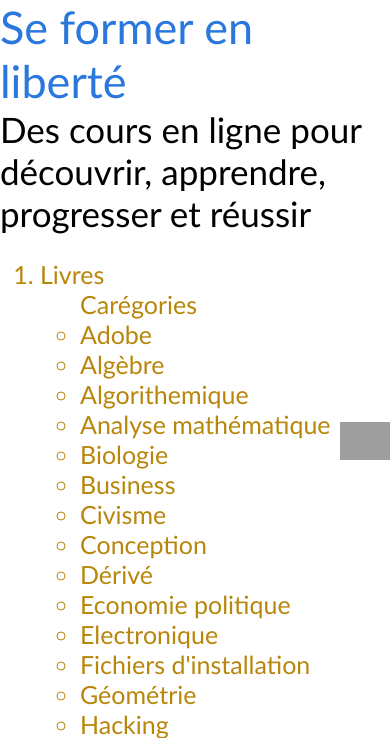
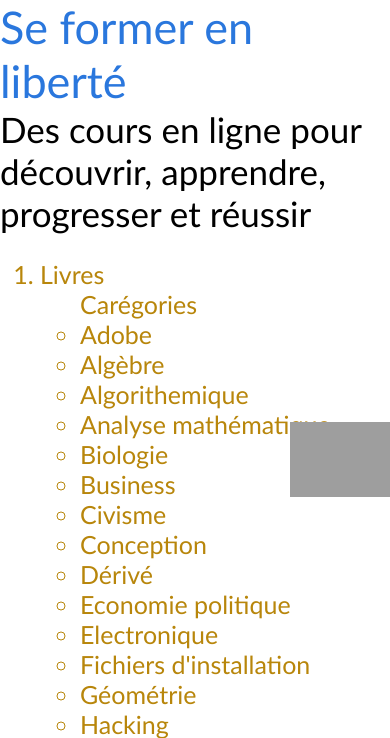
Before and after one commit to Benjamin-masini/IBMprod, a PHP site: page /Cours.html in a window 390 px wide. Shown: the top 738 px of the page. Run offline with PHP 8.4, Linux system fonts and the light colour scheme; grey boxes are pictures that could not be loaded.

Commit message:
Update Cours.Css

```diff
--- a/Cours.Css
+++ b/Cours.Css
@@ -57,7 +57,7 @@ footer {
     position: fixed;
     right: 0; /* Position à droite */
     top: 50%;
-    width: 50px;
+    width: 100px;
 }
 
     footer{
```
